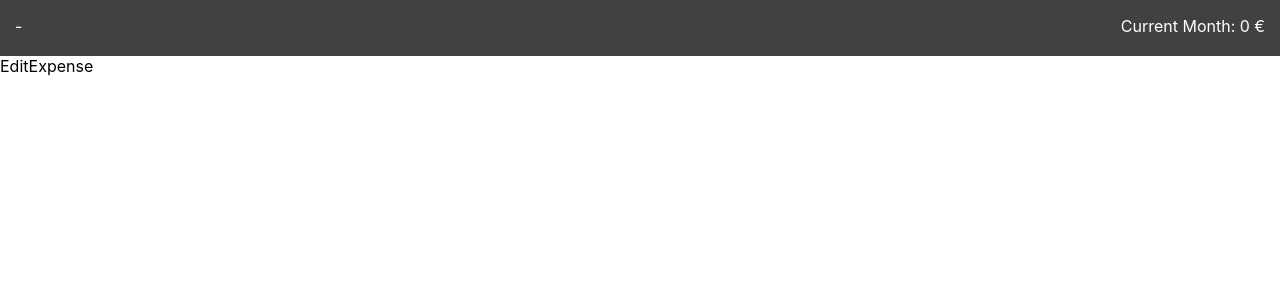
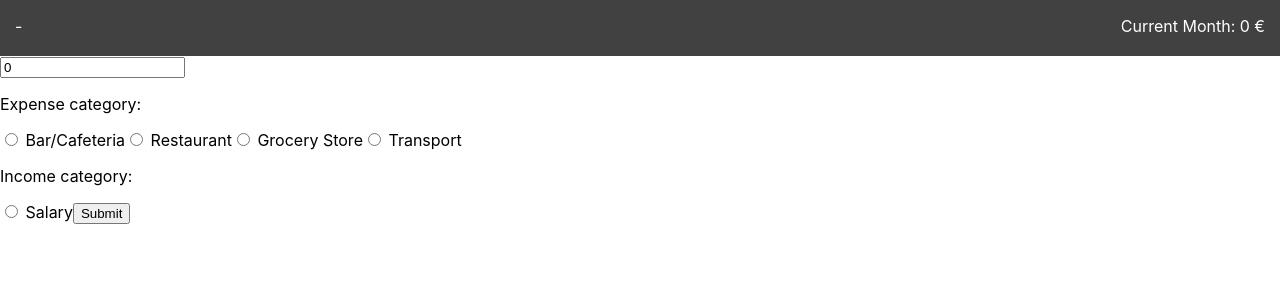
Before and after one commit to javisastre/use-expense-app, a React (Create React App) app: page /expense/1 in a window 1280 px wide. Shown: the top 300 px of the page. Built offline with nearby package versions, Linux system fonts and the light colour scheme; no server answers; the HTML template or start-up script is replaced by a standard one.

Commit message:
activities and editExpense components implemented

```diff
--- a/src/components/AddExpense.js
+++ b/src/components/AddExpense.js
@@ -1,14 +1,18 @@
 import React from "react";
 import { useState } from "react";
-import expenseservices from "./../services/expenseservices";
+import expenseService from "./../services/expenseservices";
 
 const AddExpense = () => {
   const [amount, setAmount] = useState(0);
   const [category, setCategory] = useState("");
 
   const handleInput = (event) => {
-    const value = event.target.value;
+    const value = event.target.validity.valid ? event.target.value : amount;
     setAmount(value);
+  };
+
+  const handleCategory = (event) => {
+    setCategory(event.target.value);
   };
 
   const formSubmit = async (event) => {
@@ -16,7 +20,7 @@ const AddExpense = () => {
     const isIncome = category === "Salary" ? true : false;
 
     try {
-      await expenseservices.createExpense(amount, category, isIncome);
+      await expenseService.createExpense(amount, category, isIncome);
     } catch (error) {
       console.log(error);
     }
@@ -24,9 +28,6 @@ const AddExpense = () => {
     setCategory("");
   };
 
-  const handleCategory = (event) => {
-    setCategory(event.target.value);
-  };
 
   return (
     <div>
--- a/src/components/EditExpense.js
+++ b/src/components/EditExpense.js
@@ -1,7 +1,96 @@
-import React from "react";
+import React, { useState, useEffect } from "react";
+import { useParams } from "react-router-dom";
+import expenseService from "../services/expenseservices";
 
-const EditExpense = () => {
-  return <div>EditExpense</div>;
+const EditExpense = (props) => {
+  const expenseId = useParams().id;
+  const [amount, setAmount] = useState(0);
+  const [category, setCategory] = useState("");
+
+  const getExpenseData = async () => {
+    try {
+      const expenseData = await expenseService.getExpense(expenseId);
+
+      setAmount(expenseData.amount);
+      setCategory(expenseData.category);
+    } catch (error) {
+      console.log(error);
+    }
+  };
+
+  useEffect(getExpenseData, []);
+
+  const handleInput = (event) => {
+    const value = event.target.validity.valid ? event.target.value : amount;
+    setAmount(value);
+  };
+
+  const handleCategory = (event) => {
+    setCategory(event.target.value);
+  };
+
+  const formSubmit = async (event) => {
+    event.preventDefault();
+    const isIncome = category === "Salary" ? true : false;
+
+    try {
+      await expenseService.updateExpense(expenseId, amount, category, isIncome);
+    } catch (error) {
+      console.log(error);
+    }
+    props.history.push("/activity");
+  };
+
+  return (
+    <div>
+      <form onSubmit={formSubmit}>
+        <input type='number' min='0' value={amount} onInput={handleInput} />
+        <p>Expense category:</p>
+        <input
+          type='radio'
+          checked={category === "Bar/Cafeteria"}
+          value='Bar/Cafeteria'
+          name='expense'
+          onChange={handleCategory}
+        />{" "}
+        Bar/Cafeteria
+        <input
+          type='radio'
+          checked={category === "Restaurant"}
+          value='Restaurant'
+          name='expense'
+          onChange={handleCategory}
+        />{" "}
+        Restaurant
+        <input
+          type='radio'
+          checked={category === "Grocery Store"}
+          value='Grocery Store'
+          name='expense'
+          onChange={handleCategory}
+        />{" "}
+        Grocery Store
+        <input
+          type='radio'
+          checked={category === "Transport"}
+          value='Transport'
+          name='expense'
+          onChange={handleCategory}
+        />{" "}
+        Transport
+        <p>Income category:</p>
+        <input
+          type='radio'
+          checked={category === "Salary"}
+          value='Salary'
+          name='expense'
+          onChange={handleCategory}
+        />{" "}
+        Salary
+        <button>Submit</button>
+      </form>
+    </div>
+  );
 };
 
 export default EditExpense;
--- a/src/services/expenseservices.js
+++ b/src/services/expenseservices.js
@@ -28,10 +28,24 @@ class ExpenseService {
     });
   }
 
+  getExpense(id) {
+    return this.expense
+      .get(`/expenses/${id}`)
+      .then(({ data }) => data)
+      .catch((error) => console.log(error));
+  }
+
   createExpense(amount, category, isIncome) {
     return this.expense
       .post("/expenses", { amount, category, isIncome })
       .then(({ data }) => data);
+  }
+
+  updateExpense(id, amount, category, isIncome) {
+    return this.expense
+      .put(`/expenses/${id}`, { amount, category, isIncome })
+      .then(({ data }) => data)
+      .catch((error) => console.log(error));
   }
 
   deleteExpense(id) {
```
